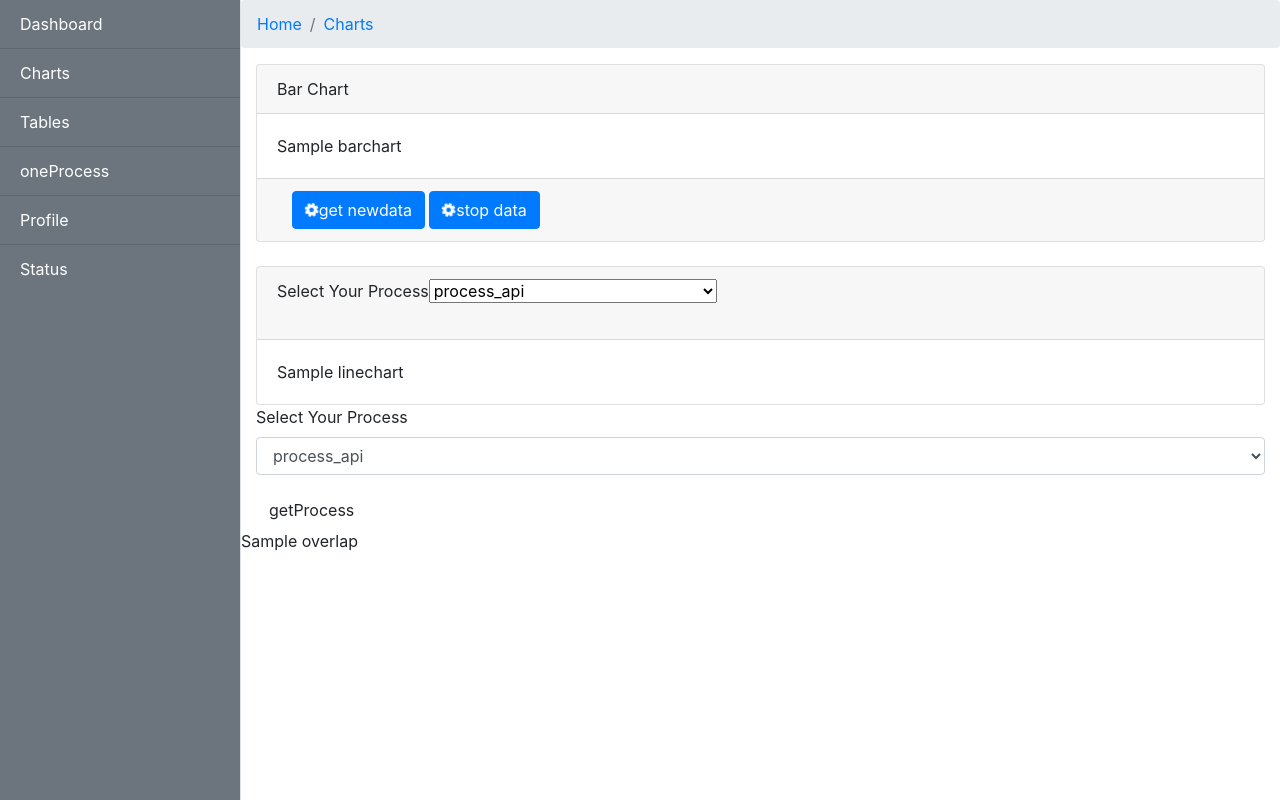
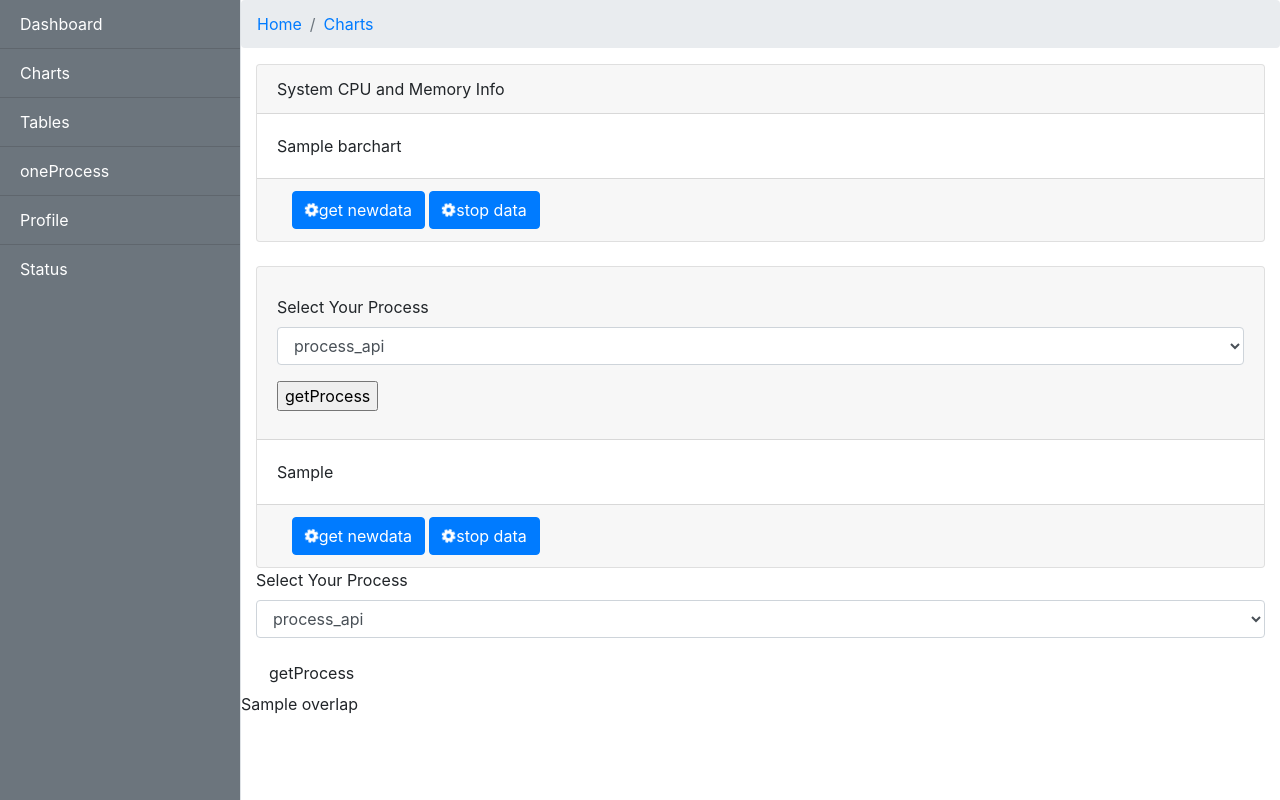
Before and after one commit to re0phimes/FlaskTest, a Flask app: template FlaskApp/templates/tableviews/charts.html in a window 1280 px wide. Shown: the part 54-854 px from the top of the page. Run offline with Flask 2, Linux system fonts and the light colour scheme; tables that the repository leaves empty hold one stand-in row (values such as "Sample post"); the template is opened without the code that fills it: values that come from a table or form of the project are taken from there, most other values are stand-ins (such as "Sample title", 1, 10 or a date in 2020); some libraries are stand-ins or nearby versions.

Commit message:
update process chart into ChartView.html

```diff
--- a/FlaskApp/getPCmemory.py
+++ b/FlaskApp/getPCmemory.py
@@ -141,7 +141,7 @@ def get_one_process(proc_name):
             oneProcData["datetime"] = dtime
             oneProcData["cpu_percent"] = psutil.Process(int(proc_name)).cpu_percent()
             oneProcData["memo_used"] = round(psutil.Process(int(proc_name)).memory_info().rss/1024/1024,2)
-            oneProcData["memo_percent"] = round(psutil.Process(int(proc_name)).memory_percent()/1024/1024,2)
+            oneProcData["memo_percent"] = psutil.Process(int(proc_name)).memory_percent()
             if len(processDataList) < 10:
                 processDataList.append(oneProcData)
             else:
@@ -161,15 +161,5 @@ def get_one_process(proc_name):
 
 def timer_switch(proc_name):
     timer2 = Timer(1, get_one_process, [proc_name])
-    timer2.cancel()
-    try:
-        print(timer2)
-        timer2.start()
-        time.sleep(1)
-    except Exception as e:
-        pritn(str(e))
-        raise
-    else:
-        pass
-    finally:
-        pass
+    timer2.start()
+    time.sleep(1)
--- a/FlaskApp/templates/tableviews/charts.html
+++ b/FlaskApp/templates/tableviews/charts.html
@@ -21,7 +21,7 @@
 				<div class="card card-default">
 					<div class="card-header">
 						<span class="glyphicon glyphicon-align-justify" aria-hidden="true"></span>
-						Bar Chart
+						System CPU and Memory Info
 					</div>
 					<div class="card-body">
 						<div id="bar">
@@ -43,18 +43,20 @@
 			<div class="col-md-12">
 				<div class="card card-default">
 					<div class="card-header">
-						<span class="glyphicon glyphicon-list" aria-hidden="true"></span>
 						{% import "bootstrap/wtf.html" as wtf %}
-							<p>{{ procForm.processName.label}}{{procForm.processName}}</p>
+							<p>{{ wtf.form_field(procForm.processName) }} {{ procForm.submit }}</p>
 					</div>
 					<div class="card-body">
 						<div id="line">
-							{{ linechart|safe }}
+							{{ barchart2|safe }}
 						</div>
 					</div>
-	<script>
-        var lchart = eval({{linechartid}})
-    </script>
+					<div class="card-footer">
+						<div class="container-fluid">
+							<button class="btn btn-primary" id="getData2"><i class="fa fa-cog fa-spin"></i>get newdata</button>
+							<button class="btn btn-primary" id="stopData2"><i class="fa fa-cog fa-spin"></i>stop data</button>
+						</div>
+					</div>
 				</div>
 			</div>
 		</div>
@@ -72,6 +74,7 @@
 {{ super() }}
 // lchart = eval({{ linechartid }})
 bchart = eval({{ barchartid }})
+bchart2 = eval({{ barchart2id }})
 window.onresize = function () {
 //重置容器高宽
 
@@ -181,4 +184,64 @@ $(function(){
 		clearInterval(autoID)
 	})
 })
+
+
+function fetchProcessData() {
+	$.ajax({
+		type:"GET",
+		url:"/ajaxdata/processData/",
+		dataType:'json',
+		success:function(result){
+			var proc_datetime = new Array();
+			var porc_memo_rss = new Array();
+			var proc_memo_percent = new Array();
+			var proc_cpu_percent = new Array();
+			for (i=0; i<result["data"].length-1; i++ )
+			{
+				proc_datetime.push(result["data"][i]["datetime"]);
+				porc_memo_rss.push(result["data"][i]["memo_used"]);
+				proc_memo_percent.push(result["data"][i]["memo_percent"]);
+				proc_cpu_percent.push(result["data"][i]["cpu_percent"]);
+			}
+			bchart2.setOption({
+				series:[
+				{
+					name:"proc_memo_percent",
+					type:"line",
+					data:proc_memo_percent,
+					yAxisIndex:1
+				},
+				{
+					name:"proc_cpu_percent",
+					type:"line",
+					data:proc_cpu_percent,
+					yAxisIndex:1,
+					label:{
+					position:"top"
+					}
+				},
+				{
+					name:"porc_memo_rss",
+					data:porc_memo_rss
+				}],
+				xAxis:[{
+					data:proc_datetime
+				}]
+			})
+
+		} <!-- success的部分 -->
+	})
+}
+
+
+
+
+
+$(function(){
+	$("#submit").click(function(){
+		processAjaxId = setInterval(fetchProcessData,1000)
+	});
+})
+
+
 {% endblock %}
--- a/FlaskApp/templates/tableviews/one_proc_chart.html
+++ b/FlaskApp/templates/tableviews/one_proc_chart.html
@@ -73,7 +73,7 @@ function fetchProcessData() {
 				series:[
 				{
 					name:"proc_memo_percent",
-					type:"bar",
+					type:"line",
 					data:proc_memo_percent,
 					yAxisIndex:1
 				},
```
Also changed, not shown: FlaskApp/blueprints/postDataView.py (+33 -2 lines).
